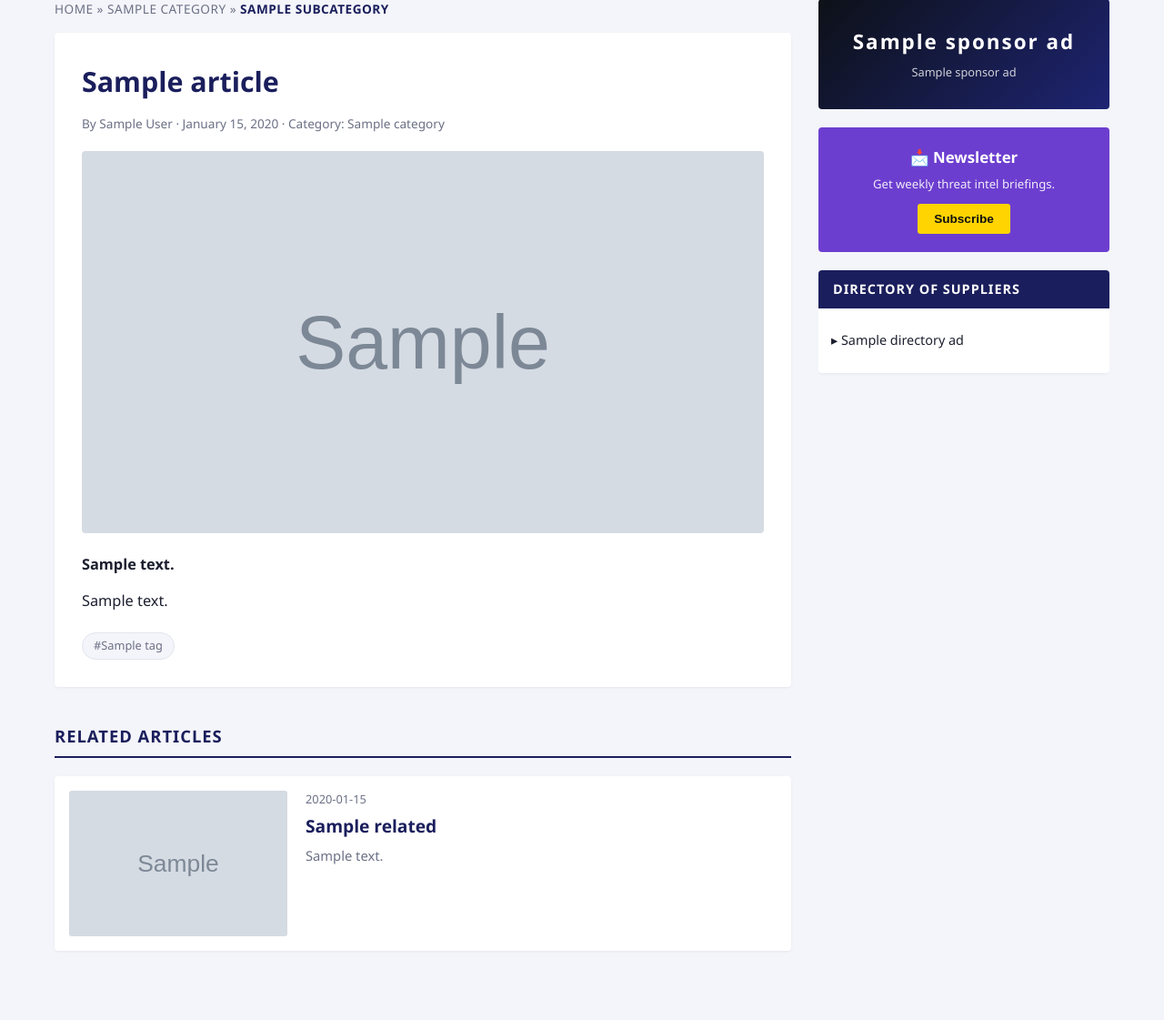
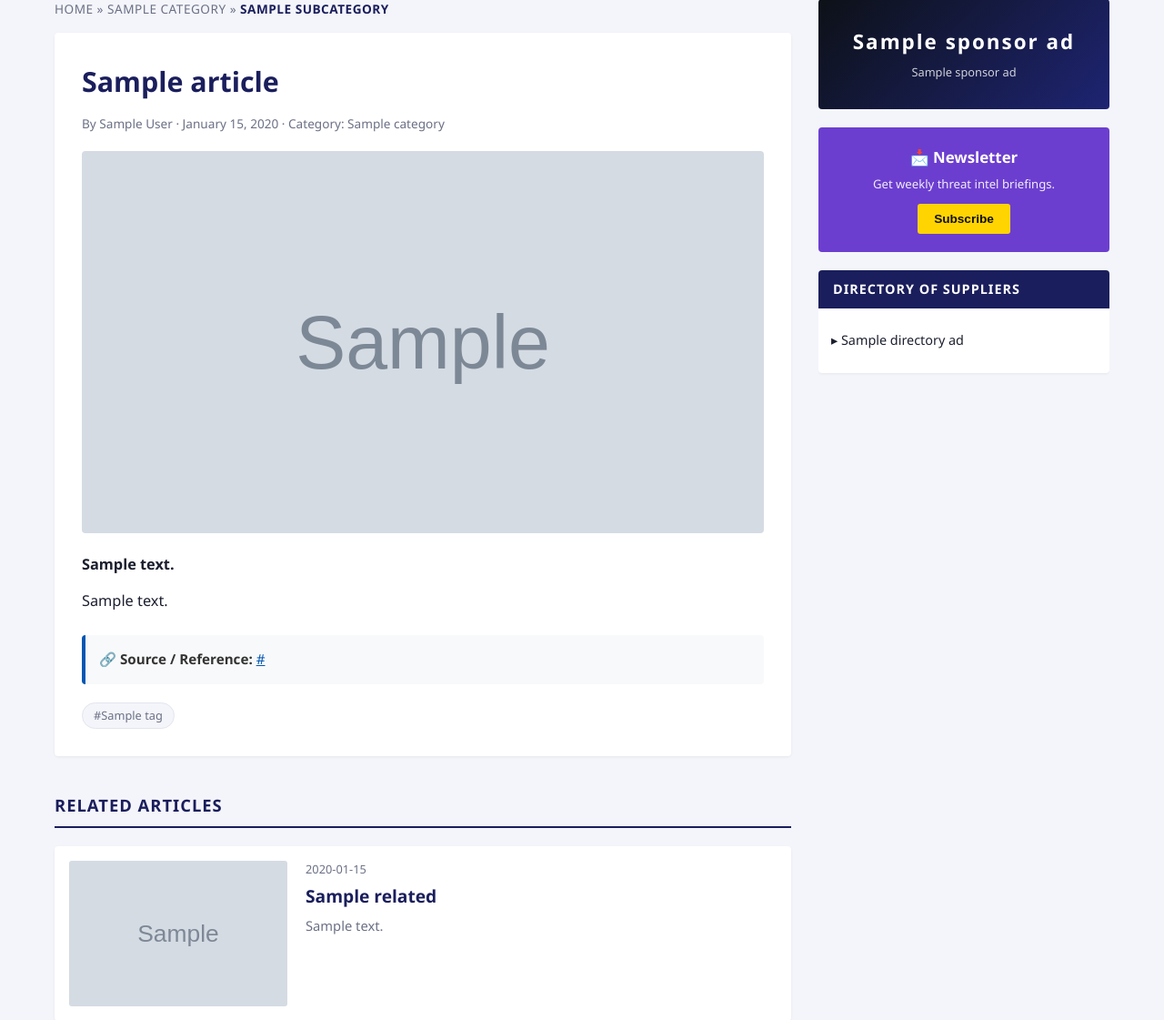
Before and after one commit to animutandualem12/cyintelweb, a Flask app: template templates/article.html in a window 1280 px wide. Shown: the part 277-1398 px from the top of the page at 91% size. Run offline with Flask 3, Linux system fonts and the light colour scheme; the template is opened without the code that fills it: most values are stand-ins (such as "Sample title", 1, 10 or a date in 2020); grey boxes marked "Sample" are stand-in pictures.

Commit message:
Add source reference link to article template
Added a source reference link section to the article template.

```diff
--- a/templates/article.html
+++ b/templates/article.html
@@ -20,8 +20,21 @@
                 <p><strong>{{ article.summary }}</strong></p>
                 <p>{{ article.content }}</p>
 
+                <!-- ⬇️ NEW: SOURCE REFERENCE LINK ⬇️ -->
+                {% if article.source_link %}
+                <div class="article-source" style="margin-top: 25px; padding: 15px; background: #f8f9fa; border-left: 4px solid #0056b3; border-radius: 4px;">
+                    <p style="margin: 0; font-size: 0.95em; color: #333;">
+                        <strong>🔗 Source / Reference:</strong>
+                        <a href="{{ article.source_link }}" target="_blank" rel="noopener noreferrer" style="color: #0056b3; text-decoration: underline; word-break: break-all;">
+                            {{ article.source_link }}
+                        </a>
+                    </p>
+                </div>
+                {% endif %}
+                <!-- ⬆️ END SOURCE REFERENCE ⬆️ -->
+
                 {% if article.tags %}
-                <div class="tags">
+                <div class="tags" style="margin-top: 20px;">
                     {% for t in article.tags %}<span>#{{ t }}</span>{% endfor %}
                 </div>
                 {% endif %}
```
